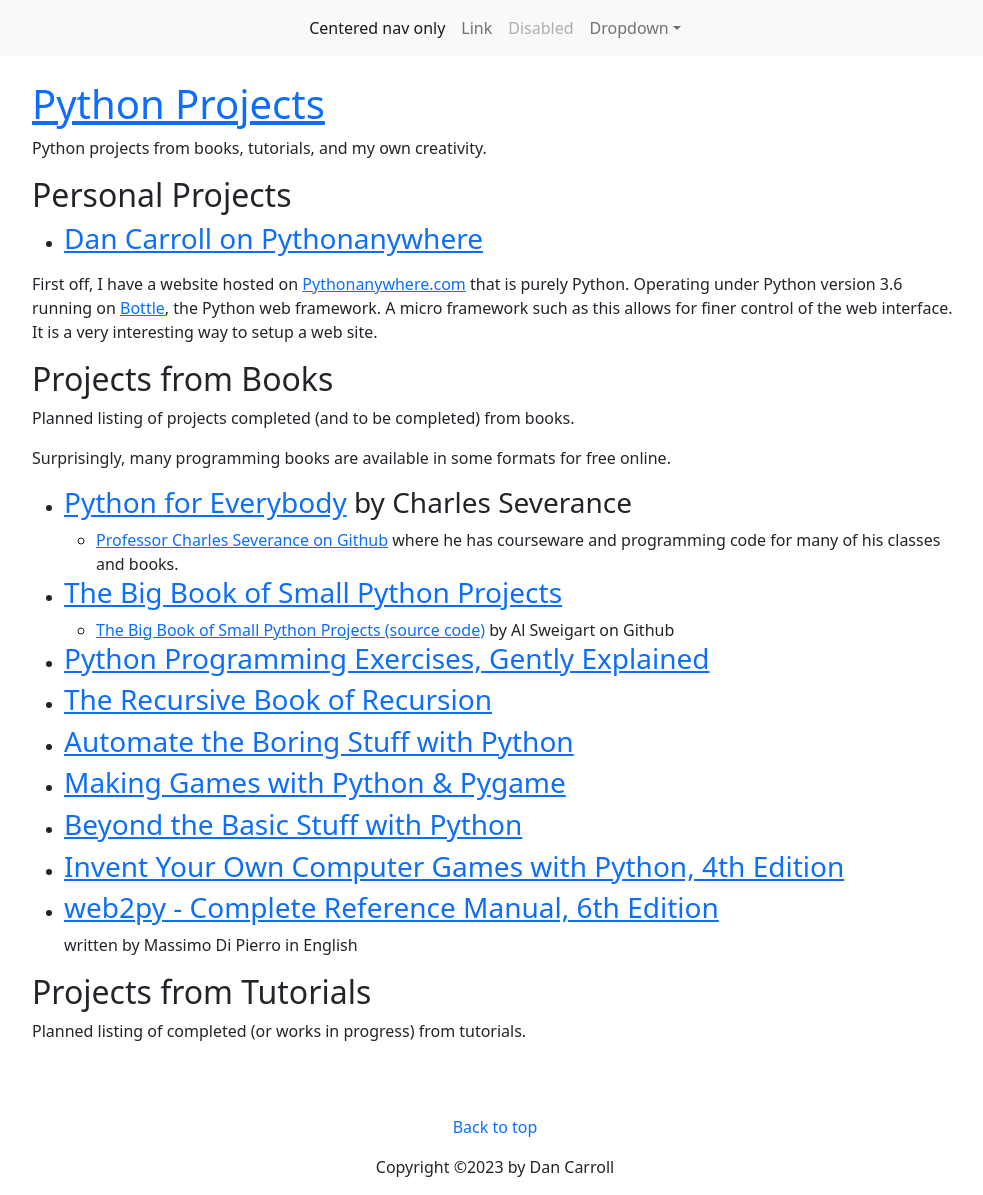
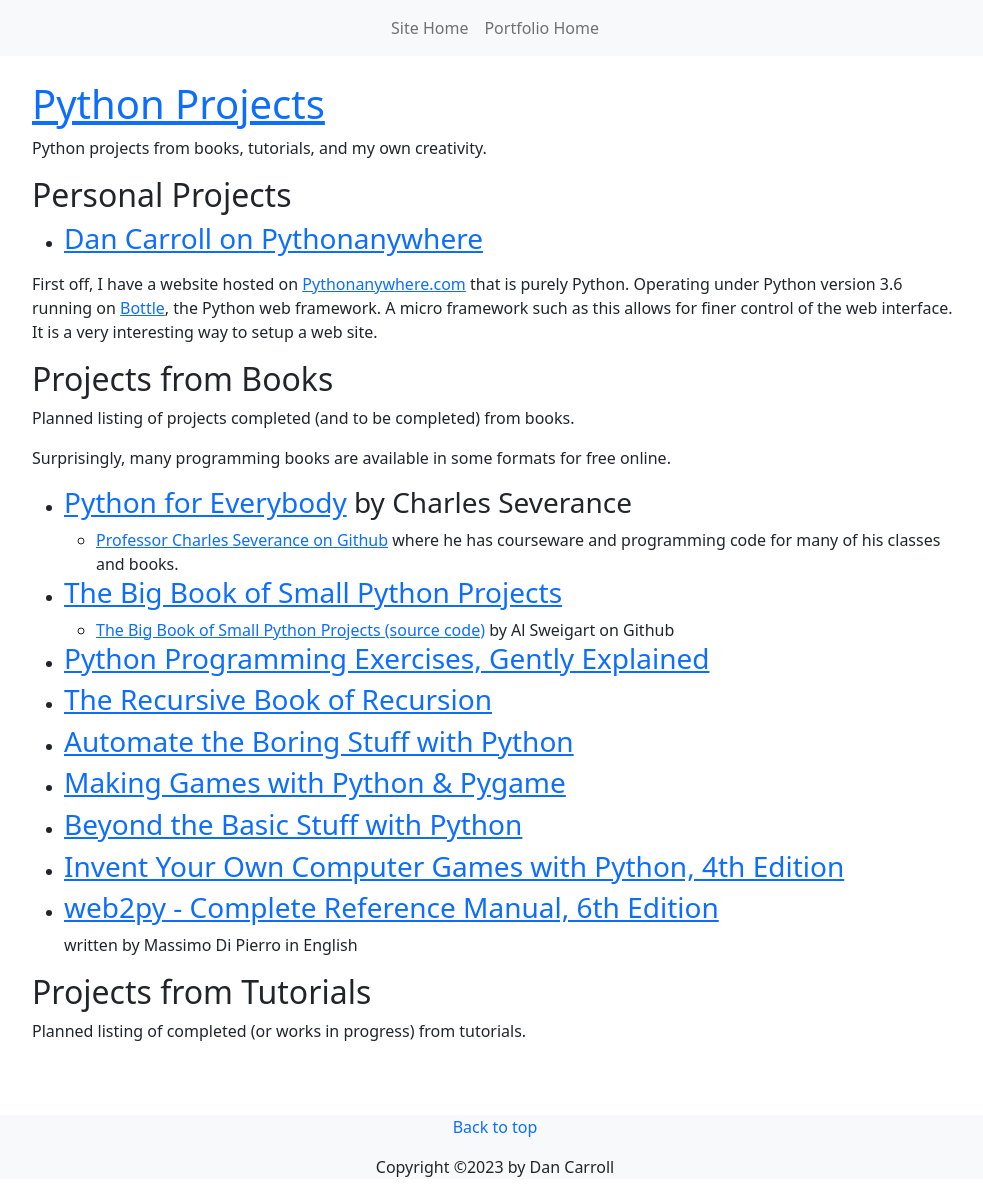
Before and after one commit to dan-carroll/python-projects, a Jekyll site: the page built from index.md, in a window 1280 px wide. Shown: the whole page, without its empty margins (145-1128 px from the left). Built offline with Jekyll 4.4.1, drawn with Linux system fonts in a browser that asks for light colours.

Commit message:
Update Navbar

```diff
--- a/_includes/footer.html
+++ b/_includes/footer.html
@@ -1,4 +1,4 @@
-<footer class="mt-5">
+<footer class="mt-5 bg-light">
     <p>
         <a class="text-decoration-none" href="#top">Back to top</a>
     </p>
--- a/_includes/navbar.html
+++ b/_includes/navbar.html
@@ -7,21 +7,10 @@
       <div class="collapse navbar-collapse justify-content-md-center" id="navbarsExample10">
         <ul class="navbar-nav">
           <li class="nav-item">
-            <a class="nav-link active" aria-current="page" href="#">Centered nav only</a>
+            <a class="nav-link" href="https://dan-carroll.github.io/">Site Home</a>
           </li>
           <li class="nav-item">
-            <a class="nav-link" href="#">Link</a>
-          </li>
-          <li class="nav-item">
-            <a class="nav-link disabled">Disabled</a>
-          </li>
-          <li class="nav-item dropdown">
-            <a class="nav-link dropdown-toggle" href="#" data-bs-toggle="dropdown" aria-expanded="false">Dropdown</a>
-            <ul class="dropdown-menu">
-              <li><a class="dropdown-item" href="#">Action</a></li>
-              <li><a class="dropdown-item" href="#">Another action</a></li>
-              <li><a class="dropdown-item" href="#">Something else here</a></li>
-            </ul>
+            <a class="nav-link" href="https://dan-carroll.github.io/dan-carroll-portfolio/">Portfolio Home</a>
           </li>
         </ul>
       </div>
```
